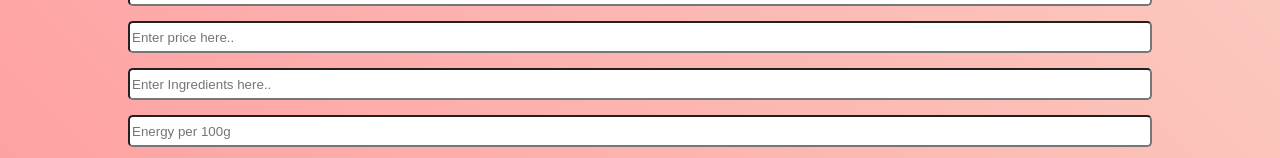
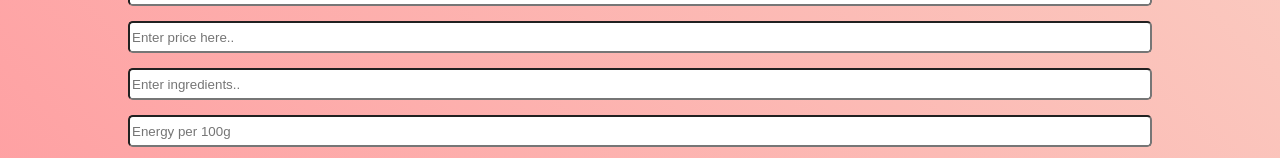
Before and after one commit to mortaen/capstone-project, a React (Create React App) app: page /product-form in a window 1280 px wide. Shown: the part 320-478 px from the top of the page. Built offline with nearby package versions, Linux system fonts and the light colour scheme.

Commit message:
Small naming change

```diff
--- a/src/components/ProductForm/ProductForm.js
+++ b/src/components/ProductForm/ProductForm.js
@@ -123,7 +123,7 @@ function ProductForm({ onAddProduct, onAddCategories }) {
           type="text"
           name="ingredients"
           id="ingredients"
-          placeholder="Enter Ingredients here.."
+          placeholder="Enter ingredients.."
         />
 
         <ScreenReaderOnlyLabel htmlFor="energy">
--- a/src/components/RecipeForm/RecipeForm.js
+++ b/src/components/RecipeForm/RecipeForm.js
@@ -63,7 +63,7 @@ function RecipeForm({ onAddRecipe }) {
           type="text"
           name="ingredients"
           id="ingredients"
-          placeholder="Enter Ingredients here.."
+          placeholder="Enter ingredients.."
         />
 
         <ScreenReaderOnlyLabel htmlFor="imgUrl">
```
